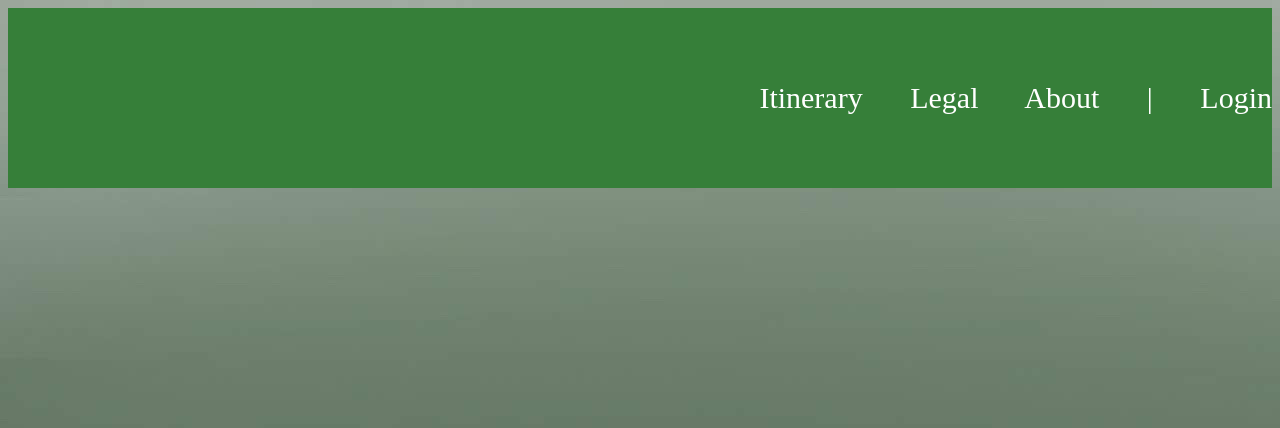
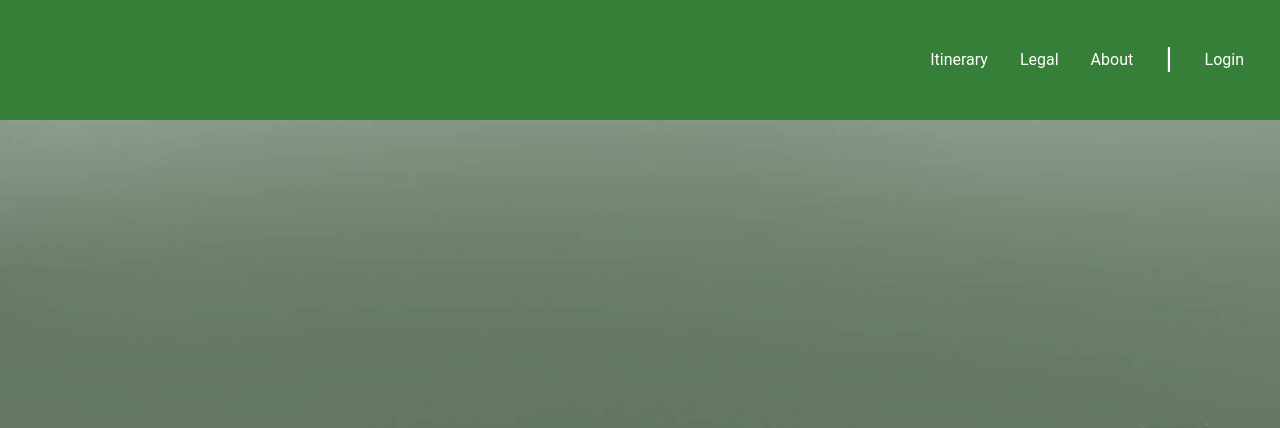
Before and after one commit to amirldn/fitmein, a PHP site: page /FitMeIn.html in a window 1280 px wide. Shown: the top 428 px of the page. Run offline with PHP 8.4, Linux system fonts and the light colour scheme.

Commit message:
layout updated and optimised

```diff
--- a/FitMeIn.html
+++ b/FitMeIn.html
@@ -3,17 +3,20 @@
 	<head>
 		<link rel="stylesheet" type="text/css" href="FitMeIn_style.css">
 		<meta charset="UTF-8">
-		<title> FitMeIn </title>
+		<title>FitMeIn</title>
 	</head>
 	<body style="background-color: #367f39;">
 		<header>
 
 		</header>
 		<nav>
-			<a href="itinerarySearch.html"> Itinerary </a>
-			<a href="legal.html"> Legal </a>
-			<a href="about.html"> About </a>
-			|<a href="login.html"> Login </a>
+			<ul>
+				<li><div id="extraRightPadding"><a href="login.html"> Login </a></div>
+				<li><div id="divider"><p>|</p></div>
+				<li><a href="about.html"> About </a>
+				<li><a href="legal.html"> Legal </a>
+				<li><a href="itinerarySearch.html"> Itinerary </a>
+			</ul>
 		</nav>
 	</body>
 </html>
--- a/FitMeIn_style.css
+++ b/FitMeIn_style.css
@@ -1,18 +1,56 @@
 body{
-	background-image: url("background.jpg")
+	background-image: url("background.jpg");
+	margin:0;
+	background-repeat: repeat;
+ 	background-size: auto 800px;
+ 	font-family: 'Roboto';
 }
-
+ul {
+  list-style-type: none;
+  margin: 0;
+  padding: 0;
+  overflow: hidden;
+  background-color: #367f39;
+  position: fixed;
+  top: 0;
+  height:120px;
+  width: 100%;
+}
+li {
+  float: right;
+}
+li a {
+  display: block;
+  color: white;
+  text-align: center;
+  padding: 50px 16px;
+  text-decoration: none;
+}
+#extraRightPadding {
+	padding-right: 20px;
+}
+#divider {
+  display: block;
+  color: white;
+  text-align: center;
+  padding: 10px 16px;
+  text-decoration: none;
+  font-size: 30px;
+}
+.active {
+  background-color: #4CAF50;
+  color: white;
+}
+li a:hover:not(.active) {
+  background-color: #111;
+}
 nav {
-	height:180px;
+/*	height:180px;
 	background-color: #367f39;
 	text-align: right;
 	vertical-align: middle;
 	line-height: 180px;
 	font-size: 30px;
 	word-spacing: 40px;
-	color: white;
-		 }
- a {
- 	color: white;
- 	text-decoration: none;
- }
+	color: white;*/
+}
```
Also changed, not shown: fitmein_logo_final.png (added).
